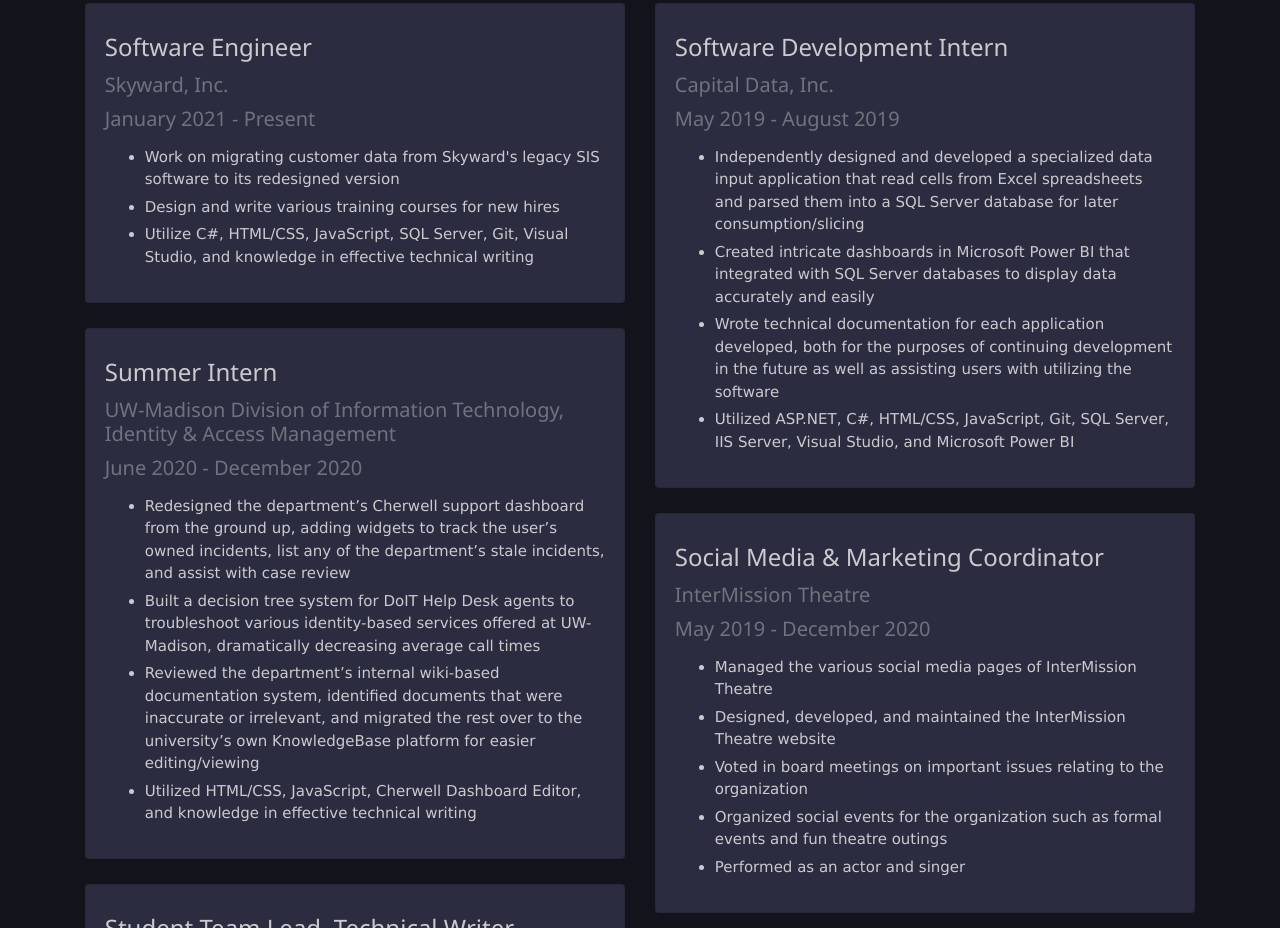
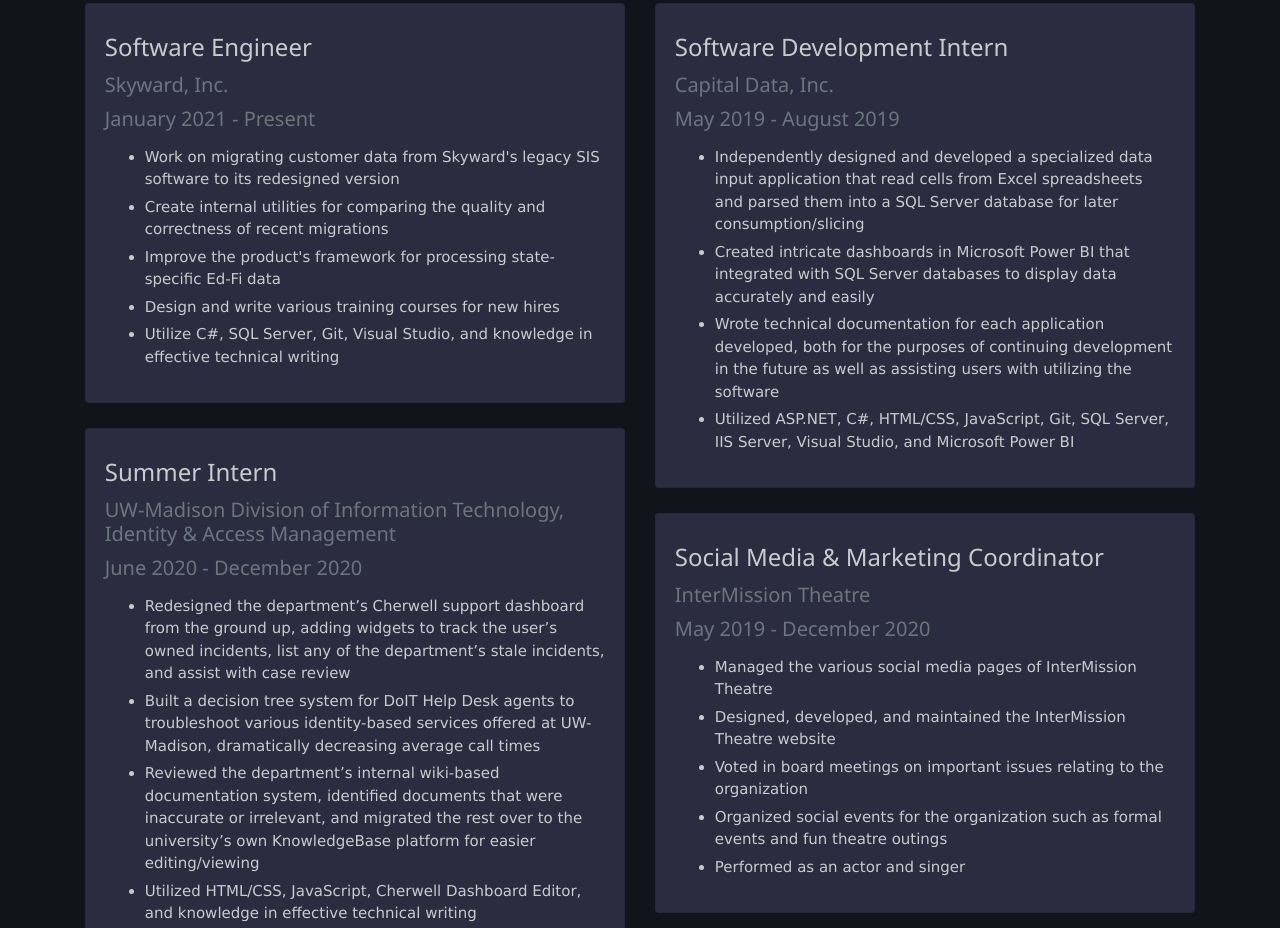
Before and after one commit to ECMaccoux/ecmaccoux.github.io, a plain HTML site: page index.html in a window 1280 px wide. Shown: the part 1432-2360 px from the top of the page. Drawn offline with nearby package versions, Linux system fonts and the light colour scheme.

Commit message:
Updated Skyward info

```diff
--- a/index.html
+++ b/index.html
@@ -111,8 +111,10 @@
                             <p class="card-text">
                                 <ul>
                                     <li style="padding-bottom: 5px;">Work on migrating customer data from Skyward's legacy SIS software to its redesigned version</li>
+                                    <li style="padding-bottom: 5px;">Create internal utilities for comparing the quality and correctness of recent migrations</li>
+                                    <li style="padding-bottom: 5px;">Improve the product's framework for processing state-specific Ed-Fi data</li>
                                     <li style="padding-bottom: 5px;">Design and write various training courses for new hires</li>
-                                    <li>Utilize C#, HTML/CSS, JavaScript, SQL Server, Git, Visual Studio, and knowledge in effective technical writing</li>
+                                    <li>Utilize C#, SQL Server, Git, Visual Studio, and knowledge in effective technical writing</li>
                                 </ul>
                             </p>
                         </div>
@@ -407,7 +409,7 @@
         <br />
 
         <div class="footer">
-            <p style="margin-bottom: 0;">Copyright ©2020 Eric Maccoux.  All rights reserved.</p>
+            <p style="margin-bottom: 0;">Copyright ©2022 Eric Maccoux.  All rights reserved.</p>
         </div>
 
     </body>
```
